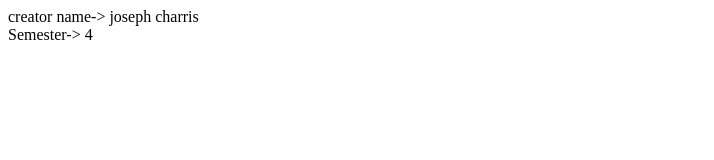
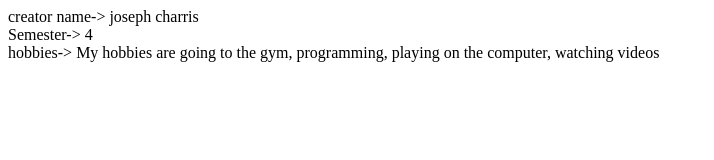
Before and after one commit to jcharris37/git-github-Netlife, a plain HTML site: page index.html in a window 1280 px wide. Shown: the whole page, without its empty margins (0-714 px from the left). Drawn offline with Linux system fonts and the light colour scheme.

Commit message:
add hobbiesr

```diff
--- a/index.html
+++ b/index.html
@@ -8,6 +8,7 @@
 <body>
     <div>creator name-> joseph charris </div>
     <div>Semester-> 4</div>
+    <div>hobbies-> My hobbies are going to the gym, programming, playing on the computer, watching videos</div>
 
 
 
```
